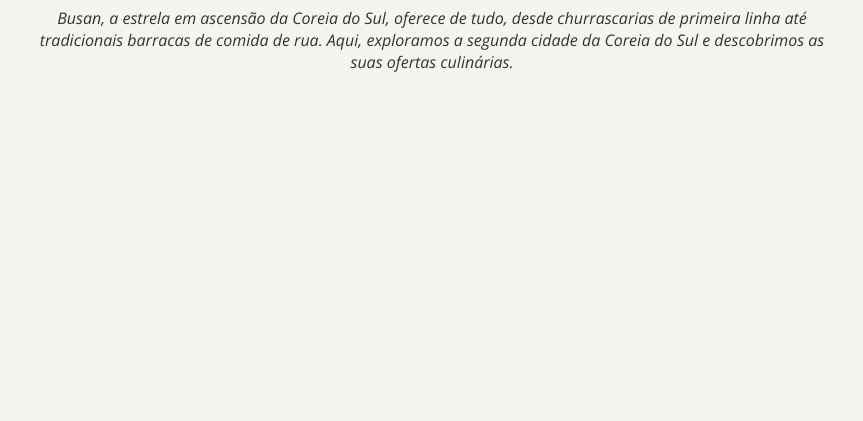
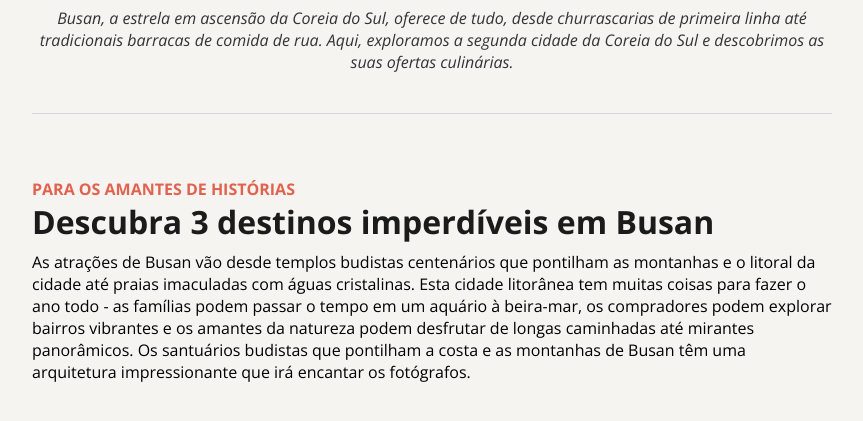
Before and after one commit to joao-siilva/local-turistico, a plain HTML site: page index.html in a window 1280 px wide. Shown: the part 821-1242 px from the top of the page, without its empty margins (208-1071 px from the left). Before the commit the page ends 982 px from the top, so only its background shows below. Drawn offline with nearby package versions, Linux system fonts and the light colour scheme.

Commit message:
Add styles title-list

```diff
--- a/index.html
+++ b/index.html
@@ -25,6 +25,24 @@
           Aqui, exploramos a segunda cidade da Coreia do Sul e descobrimos as suas ofertas culinárias.
         </p>
       </div>
+
+      <div class="content-list">
+        <div class="divisor"></div>
+
+        <div class="title-list">
+          <span>Para os amantes de histórias</span>
+          <h2>Descubra 3 destinos imperdíveis em Busan</h2>
+          <p>
+            As atrações de Busan vão desde templos budistas centenários que pontilham
+            as montanhas e o litoral da cidade até praias imaculadas com águas cristalinas.
+            Esta cidade litorânea tem muitas coisas para fazer o ano todo - as famílias podem
+            passar o tempo em um aquário à beira-mar, os compradores podem explorar bairros
+            vibrantes e os amantes da natureza podem desfrutar de longas caminhadas até mirantes
+            panorâmicos. Os santuários budistas que pontilham a costa e as montanhas de Busan têm
+            uma arquitetura impressionante que irá encantar os fotógrafos.
+          </p>
+        </div>
+      </div>
     </main>
 </body>
 </html>
--- a/style.css
+++ b/style.css
@@ -46,3 +46,27 @@ h1, h2 {
   font-style: italic;
   font-weight: 400;
 }
+
+.divisor {
+  width: 100%;
+  height: 1px;
+  background:#D9D9D9;
+}
+
+.title-list {
+  margin: 64px 0;
+}
+
+.title-list span {
+  margin-bottom: 2px;
+}
+
+.title-list h2 {
+  font-size: 32px;
+  font-weight: 700;
+  margin-bottom: 8px;
+}
+
+.title-list p {
+  font-weight: 400;
+}
```
